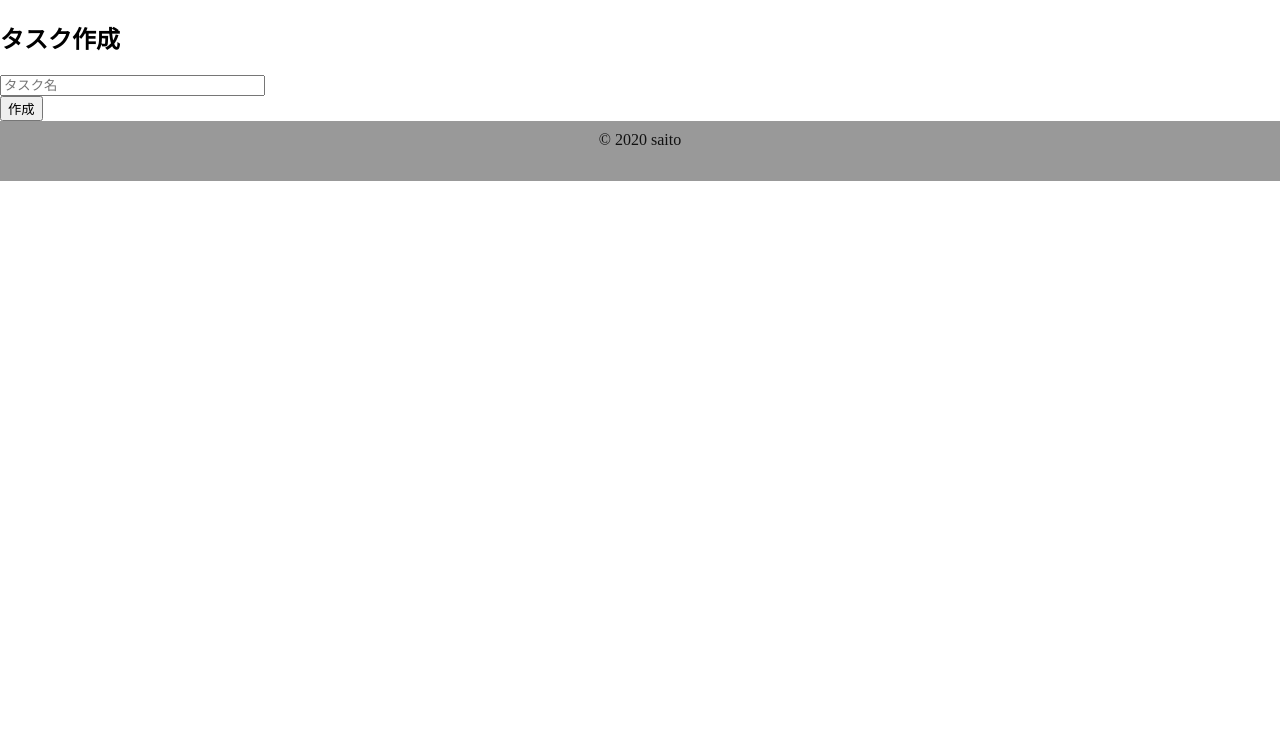
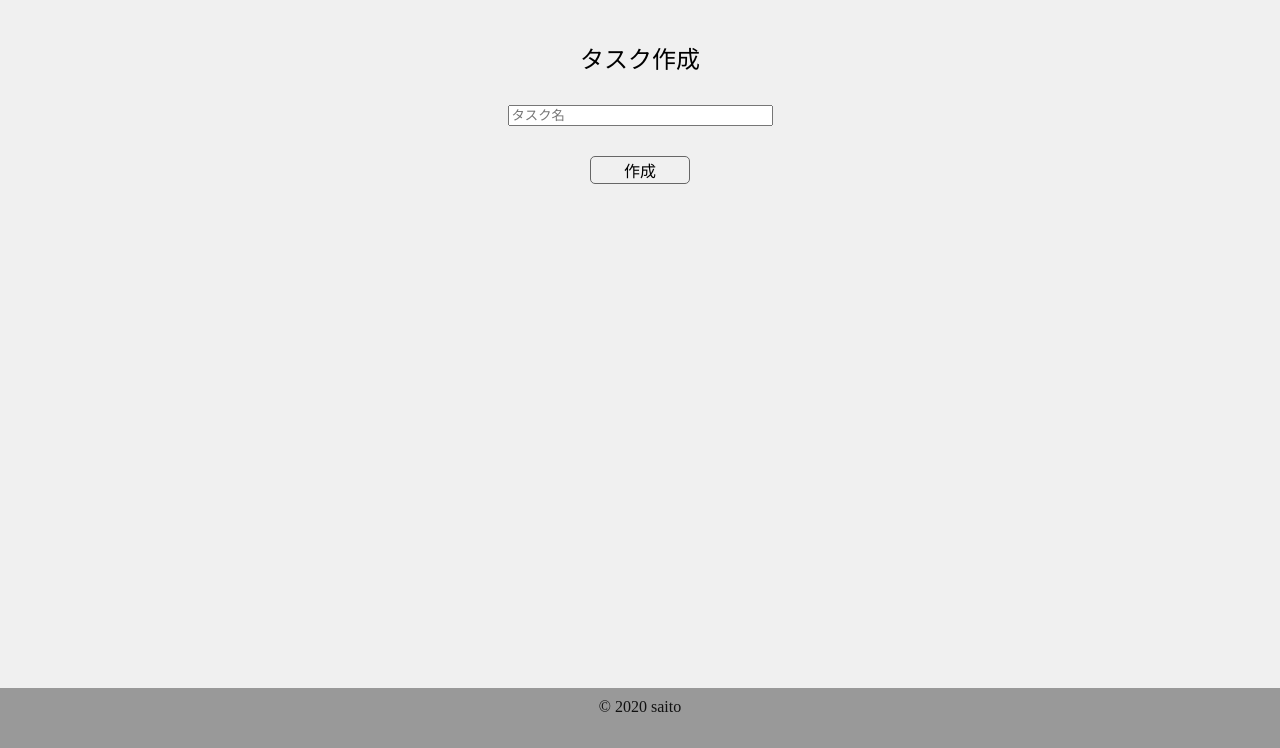
Before and after one commit to sait0-kun/todo_php, a PHP site: page /add.php in a window 1280 px wide. Shown: the part 60-808 px from the top of the page. Before the commit the page ends 241 px from the top, so only its background shows below. Run offline with PHP 8.4, Linux system fonts and the light colour scheme; style sheets or scripts are compiled from the project's sources.

Commit message:
[update]impote

```diff
--- a/docker/app/src/css/style.css
+++ b/docker/app/src/css/style.css
@@ -141,6 +141,46 @@
   opacity: .7;
 }
 
+.add {
+  padding: 20px;
+  background-color: #f0f0f0;
+  text-align: center;
+  height: 81vh;
+}
+
+.add__title {
+  font-weight: normal;
+}
+
+.add__form {
+  width: 400px;
+  margin: 0 auto;
+}
+
+.add__form__input {
+  margin: 10px 0;
+}
+
+.add__form__btn {
+  margin-top: 20px;
+  display: flex;
+  justify-content: space-evenly;
+}
+
+.add__form__btn-register {
+  display: inline-block;
+  background-color: #f0f0f0;
+  font-size: 16px;
+  width: 100px;
+  border: #666 solid 1px;
+  border-radius: 5px;
+  cursor: pointer;
+}
+
+.add__form__btn-register:hover {
+  opacity: .6;
+}
+
 .footer {
   background-color: #999;
   color: #111;
--- a/docker/app/src/css/style.scss
+++ b/docker/app/src/css/style.scss
@@ -1 +1 @@
-@import "header", "login", "create", "main", "footer";
+@import "header", "login", "create", "main", "add", "footer";
```
